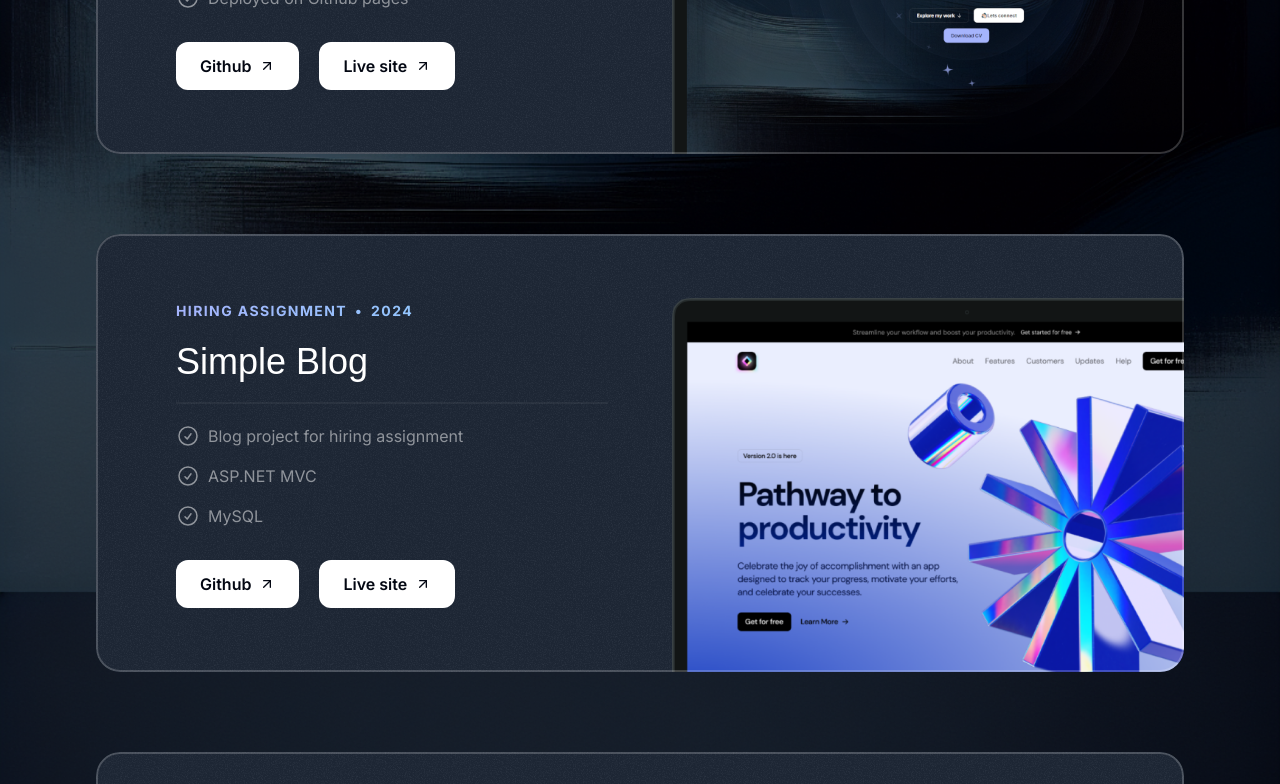
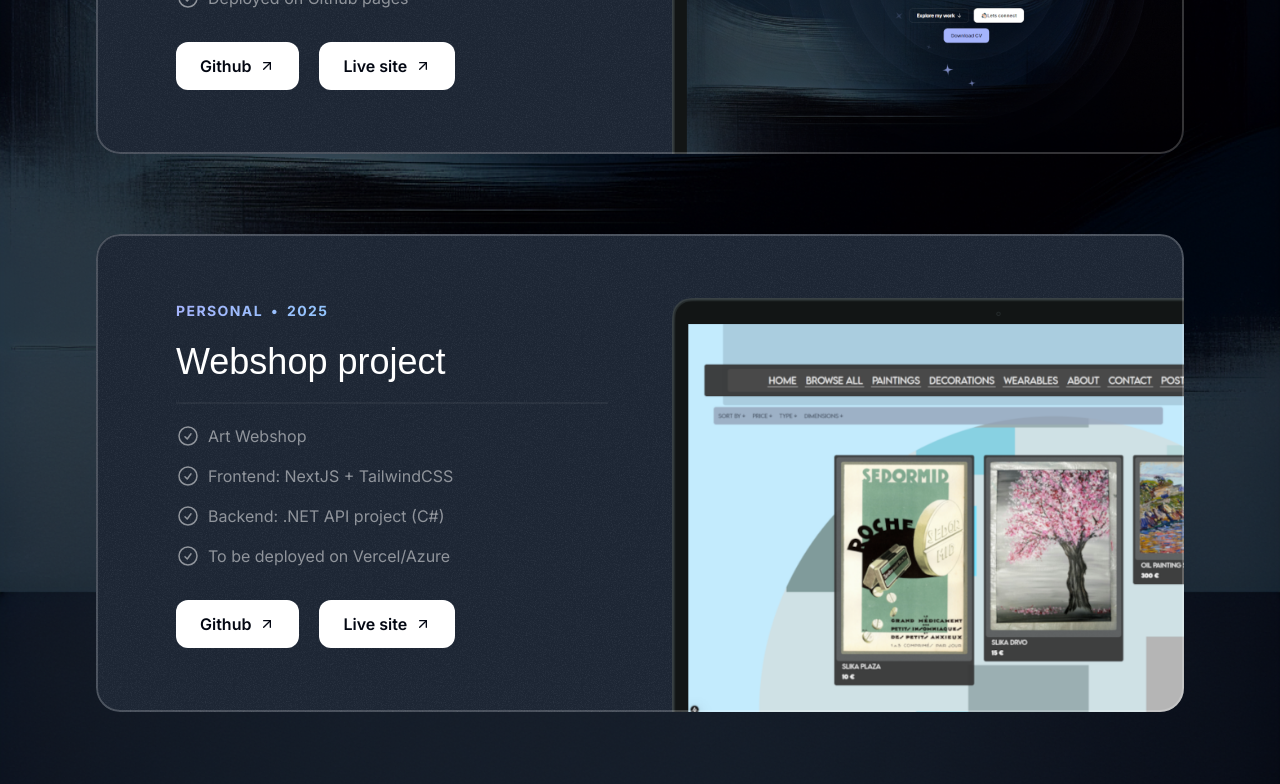
Before and after one commit to Z1V3/portfolio-project, a Next.js app: page / in a window 1280 px wide. Shown: the part 2000-2784 px from the top of the page. Built offline with nearby package versions, Linux system fonts and the light colour scheme; a web font is replaced by a local one.

Commit message:
update: added webshop project to the portfolio and fixed CV download button so it works when deployed

```diff
--- a/next.config.mjs
+++ b/next.config.mjs
@@ -2,7 +2,7 @@
 const nextConfig = {
   output: 'export',
   webpack(config) {
-    // Grab the existing rule that handles SVG imports
+    // ... your existing webpack configuration ...
     const fileLoaderRule = config.module.rules.find((rule) =>
       rule.test?.test?.(".svg")
     );
@@ -44,6 +44,9 @@ const nextConfig = {
 
     return config;
   },
+  images: {
+    unoptimized: true,
+  },
 };
 
 export default nextConfig;
--- a/src/sections/Hero.tsx
+++ b/src/sections/Hero.tsx
@@ -107,7 +107,7 @@ export const Heredction = () => {
           </button>
         </div>
         <div className="flex justify-center mt-5">
-          <a href="/Zivko_Andrija_CV.pdf" download={"Zivko_Andrija_CV.pdf"}
+          <a href="./Zivko_Andrija_CV.pdf" download={"Zivko_Andrija_CV.pdf"}
             id="cv"
             onMouseEnter={() => setIsHovering(true)}
             onMouseLeave={() => setIsHovering(false)}
--- a/src/sections/Projects.tsx
+++ b/src/sections/Projects.tsx
@@ -1,6 +1,7 @@
 import darkSaasLandingPage from "@/assets/images/dark-saas-landing-page.png";
 import lightSaasLandingPage from "@/assets/images/light-saas-landing-page.png";
 import aiStartupLandingPage from "@/assets/images/ai-startup-landing-page.png";
+import webshopProjectImage from "@/assets/images/webshop-project.png";
 import CheckCircleIcon from "@/assets/icons/check-circle.svg";
 import ArrowUpRightIcon from "@/assets/icons/arrow-up-right.svg";
 import Image from "next/image";
@@ -20,8 +21,22 @@ const portfolioProjects = [
       { title: "Deployed on Github pages" },
     ],
     linkRepo: "https://github.com/Z1V3/portfolio-project",
+    linkLive: "https://z1v3.github.io/portfolio-project/",
+    image: darkSaasLandingPage,
+  },
+  {
+    company: "Personal",
+    year: "2025",
+    title: "Webshop project",
+    results: [
+      { title: "Art Webshop" },
+      { title: "Frontend: NextJS + TailwindCSS" },
+      { title: "Backend: .NET API project (C#)" },
+      { title: "To be deployed on Vercel/Azure" },
+    ],
+    linkRepo: "https://github.com/Z1V3/webshop-project",
     linkLive: "",
-    image: darkSaasLandingPage,
+    image: webshopProjectImage,
   },
   {
     company: "Hiring Assignment",
@@ -44,7 +59,7 @@ const portfolioProjects = [
       { title: "Web app + Mobile app" },
       { title: "Web: React + raw CSS" },
       { title: "Mobile: Flutter" },
-      { title: "Backend: Docker (containerized MySQL/C#)" },
+      { title: "Backend: Docker (containerized MySQL/.NET(C#))" },
     ],
     linkRepo: "https://github.com/Z1V3/EVCharge",
     linkLive: "",
```
Also changed, not shown: src/assets/images/webshop-project.png (added).
